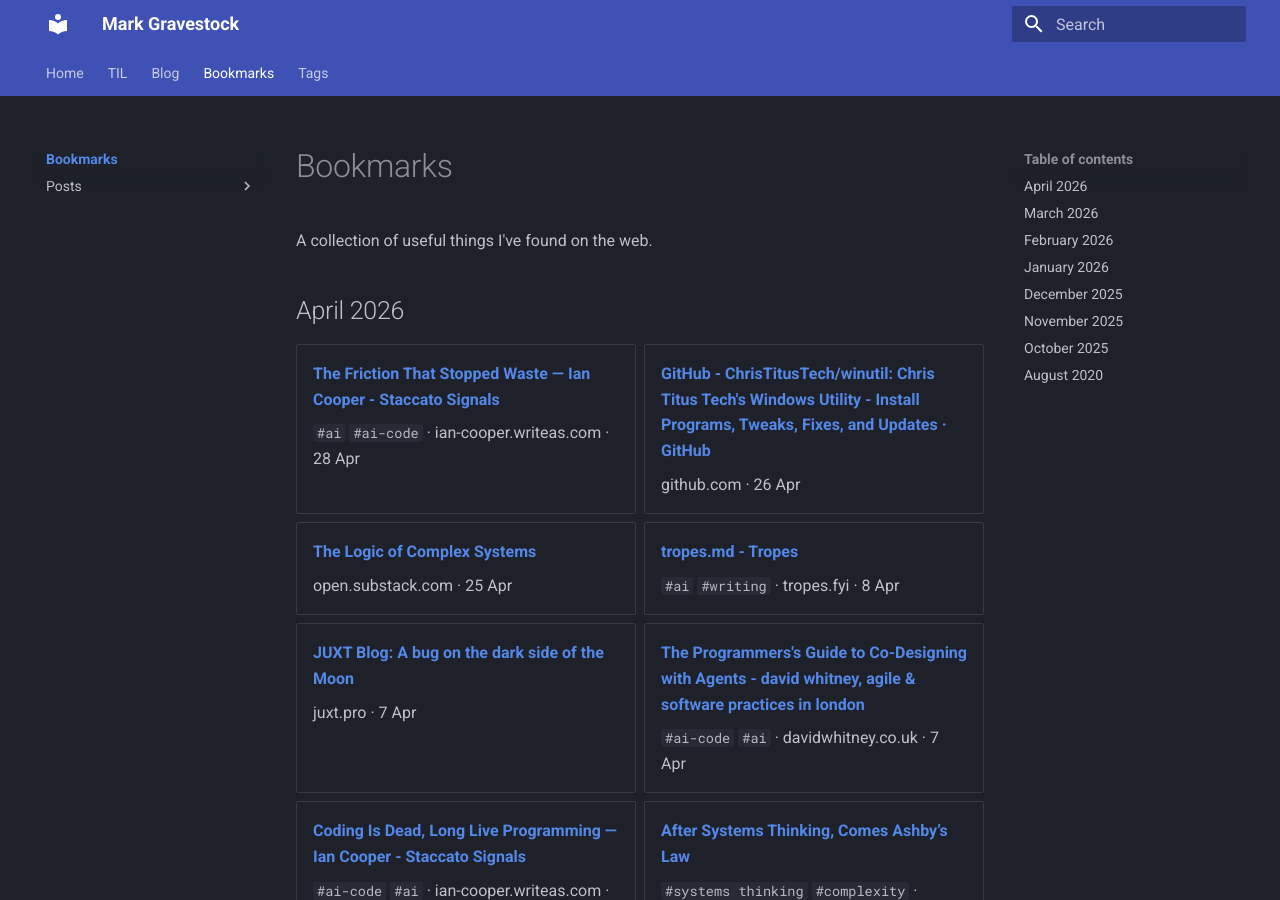
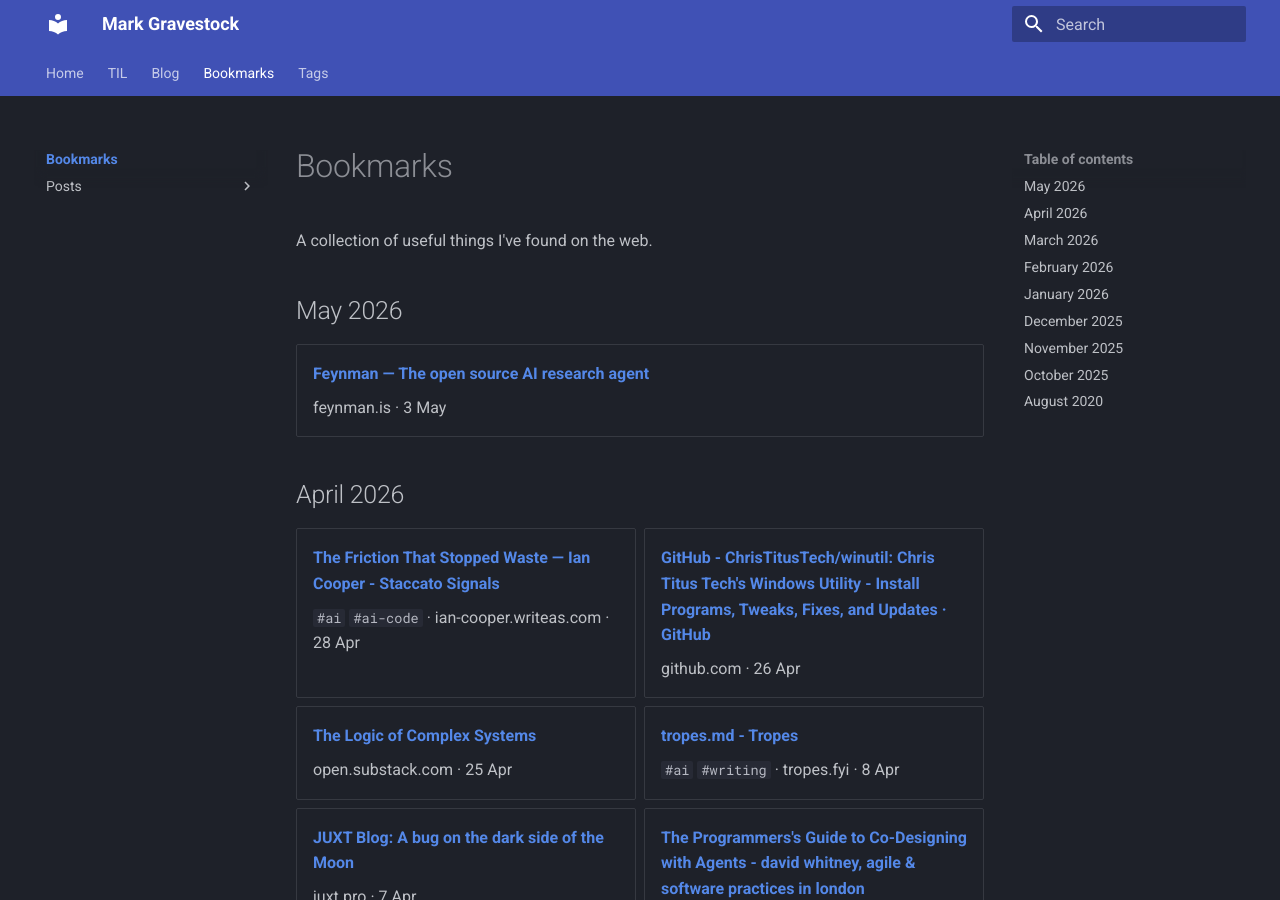
Before and after one commit to MarkGravestock/personal-site, an MkDocs documentation site: the page built from docs/bookmarks/index.md, in a window 1280 px wide and 900 px high. Built offline with MkDocs 1.6.1 and Material for MkDocs 9.7.7, drawn with Linux system fonts in a browser that asks for light colours.

Commit message:
chore: update bookmarks 2026-05-04

```diff
--- a/docs/bookmarks/index.md
+++ b/docs/bookmarks/index.md
@@ -4,6 +4,16 @@ title: Bookmarks
 # Bookmarks
 
 A collection of useful things I've found on the web.
+
+## May 2026
+
+<div class="grid cards" markdown>
+
+- **[Feynman — The open source AI research agent](posts/2026-05-03-feynman-the-open-source-ai-research-agent.md)**
+
+    feynman.is · 3 May
+
+</div>
 
 ## April 2026
 
```
Also changed, not shown: docs/bookmarks/posts/2026-05-03-feynman-the-open-source-ai-research-agent.md (added, +8 -0 lines).
